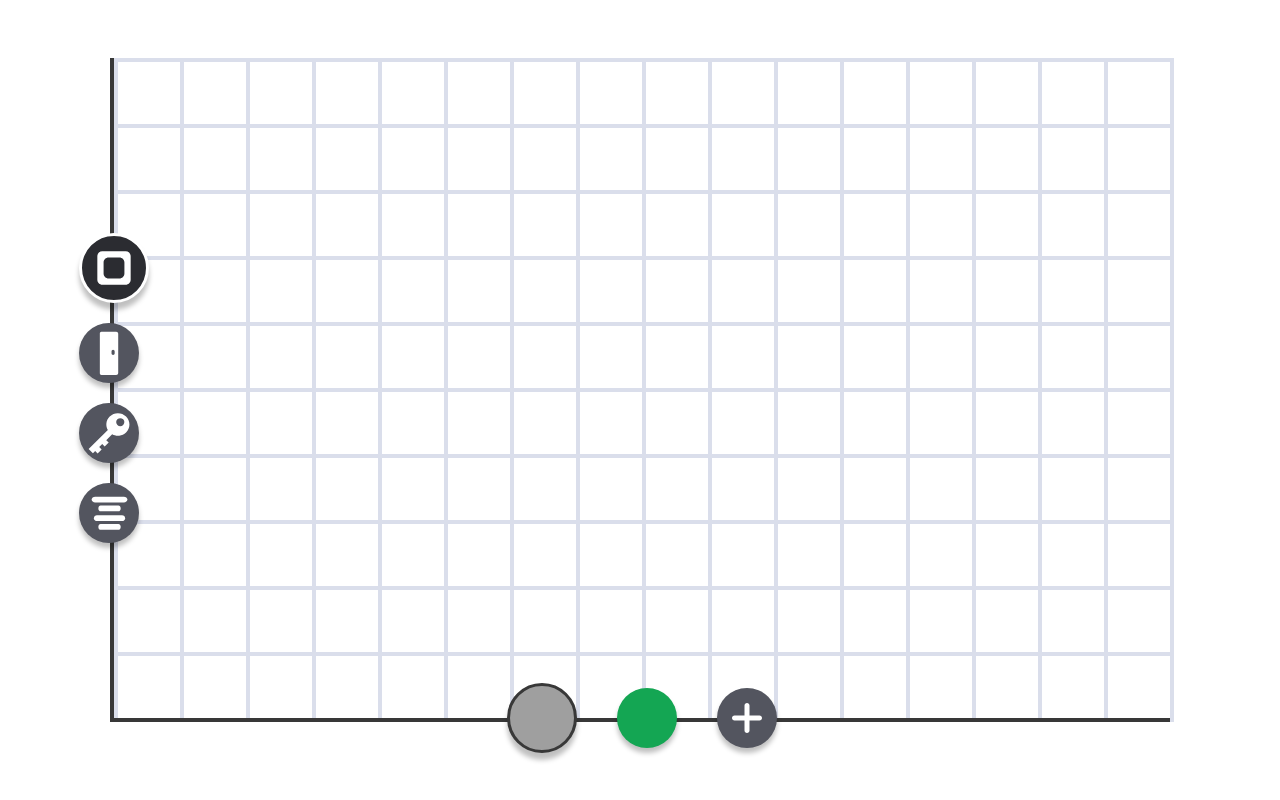
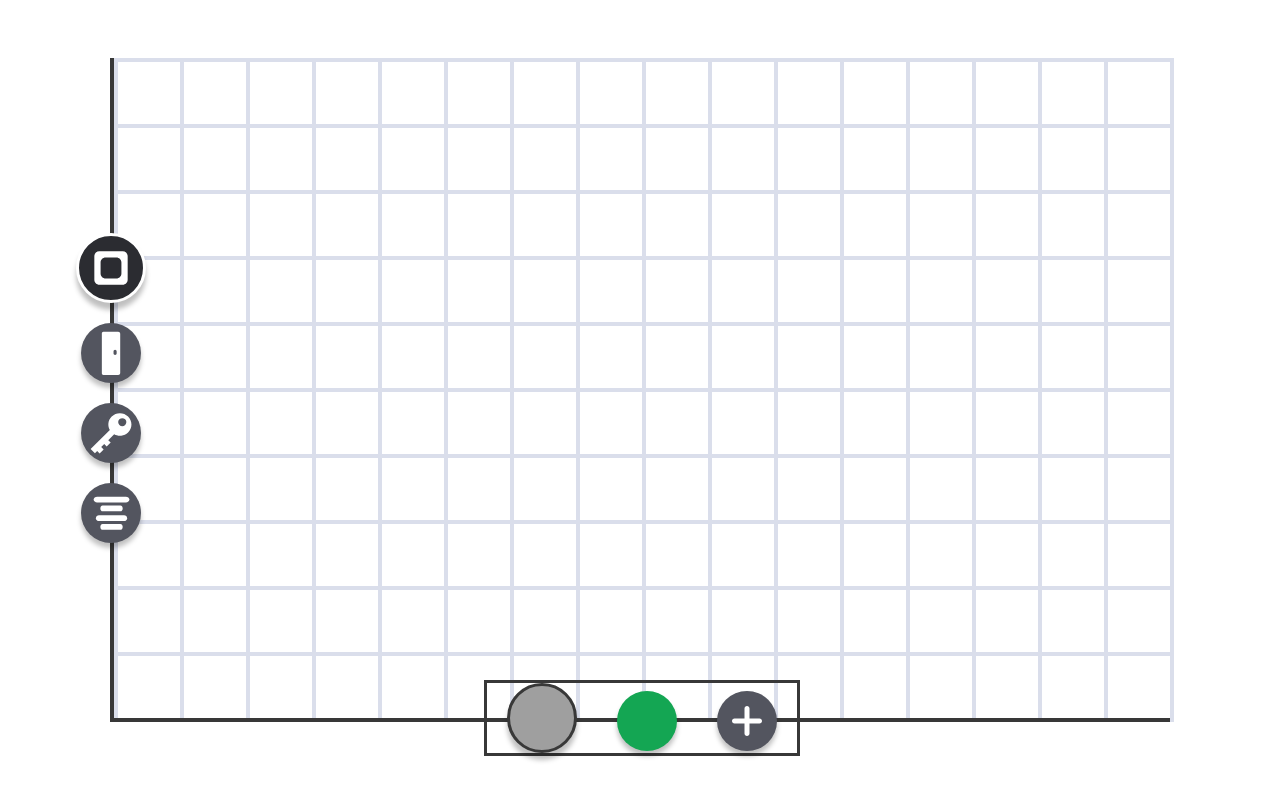
Before and after one commit to WigglyGull/Map-Maker, an Electron app: page renderer/main.html in a window 1280 px wide. Drawn offline with Linux system fonts and the light colour scheme; files whose address does not match are found by name.

Commit message:
polished up bar styling

```diff
--- a/renderer/style/_biome.scss
+++ b/renderer/style/_biome.scss
@@ -1,5 +1,9 @@
 .biomeBar{
     display: inline-flex;
+    justify-content: center;
+    align-items: center;
+    border: 3px solid $roomDarkGrey;
+
     position: absolute;
     bottom: 0%;
     left: 50%;
--- a/renderer/style/_toolBar.scss
+++ b/renderer/style/_toolBar.scss
@@ -1,8 +1,11 @@
 .toolBar{
-    display: inline-block;
+    display: flex;
+    justify-content: center;
+    align-items: center;
+    flex-direction: column;
 
     position: absolute;
-    left: 0%;
+    left: -0.3rem;
     top: 50%;
     transform: translate(-50%, -50%);
 }
@@ -10,7 +13,7 @@
     background: $uiColor;
     height: 6rem;
     width: 6rem;
-    margin: 2rem 0rem;
+    margin: 1rem 0rem;
     border-radius: 50%;
     box-shadow: $boxShadow;
 
```
Also changed, not shown: renderer/style/style.css, 1 other file.
